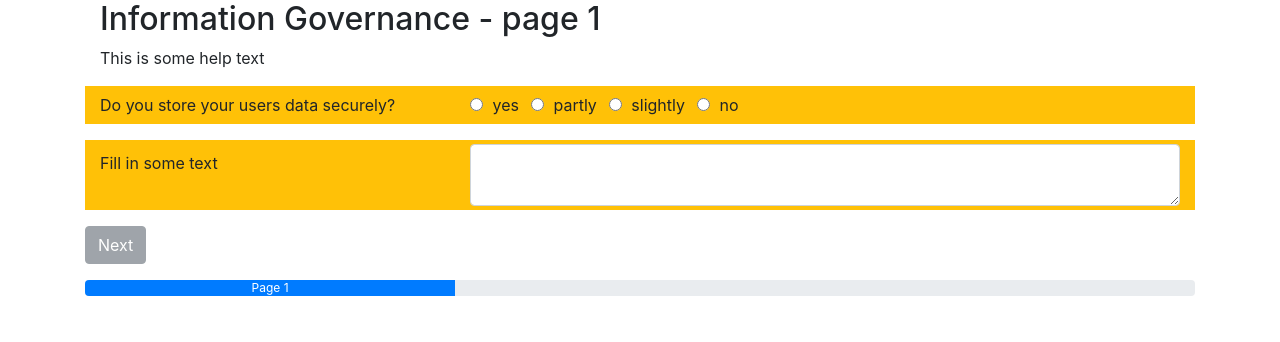
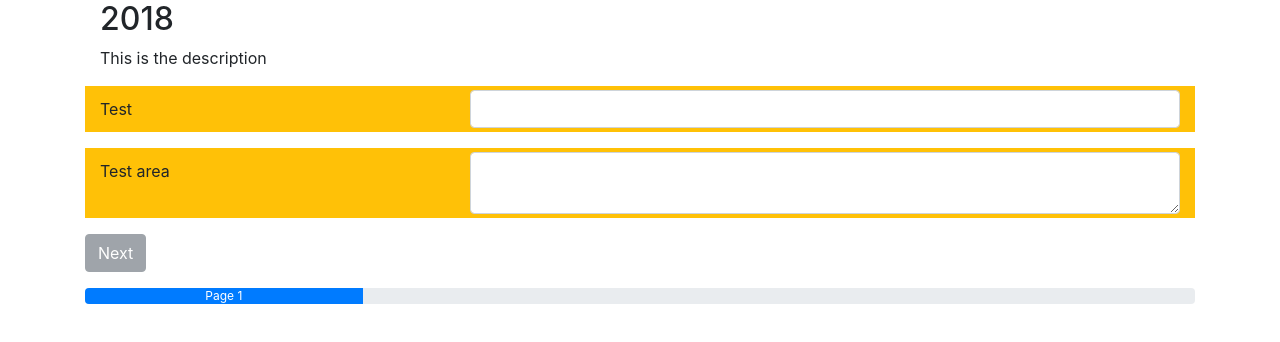
Before and after one commit to davidtron/react-survey-components, a React (Create React App) app: page / in a window 1280 px wide. Shown: the top 342 px of the page. Built offline with nearby package versions, Linux system fonts and the light colour scheme.

Commit message:
Adds text box as well as text area, prevents enter submitting the page

```diff
--- /dev/null
+++ b/src/components/TextAreaAnswer.js
@@ -0,0 +1,15 @@
+import React from 'react';
+import {Col, FormGroup, Input, Label} from 'reactstrap';
+
+const TextAreaAnswer = ({questionId, question, answer, ...props}) => {
+    return (
+        <FormGroup className="bg-warning py-sm-1" row>
+            <Label for={questionId} sm={4}>{question}</Label>
+            <Col sm={8}>
+            <Input className="mb-2 mb-sm-0" type="textarea" name={questionId} id={questionId} defaultValue={answer}/>
+            </Col>
+        </FormGroup>
+    )
+};
+
+export default TextAreaAnswer
--- a/src/components/TextAnswer.js
+++ b/src/components/TextBoxAnswer.js
@@ -1,15 +1,15 @@
 import React from 'react';
 import {Col, FormGroup, Input, Label} from 'reactstrap';
 
-const TextAnswer = ({questionId, question, answer, ...props}) => {
+const TextBoxAnswer = ({questionId, question, answer, ...props}) => {
     return (
         <FormGroup className="bg-warning py-sm-1" row>
             <Label for={questionId} sm={4}>{question}</Label>
             <Col sm={8}>
-            <Input className="mb-2 mb-sm-0" type="textarea" name={questionId} id={questionId} defaultValue={answer}/>
+            <Input className="mb-2 mb-sm-0" type="text" name={questionId} id={questionId} defaultValue={answer}/>
             </Col>
         </FormGroup>
     )
 };
 
-export default TextAnswer
+export default TextBoxAnswer
--- a/src/containers/Page.js
+++ b/src/containers/Page.js
@@ -1,7 +1,8 @@
 import React, {Component} from 'react';
 
 import RadioAnswers from '../components/RadioAnswers'
-import TextAnswer from '../components/TextAnswer'
+import TextAreaAnswer from '../components/TextAreaAnswer'
+import TextBoxAnswer from '../components/TextBoxAnswer'
 import {Button, Col, Form, FormGroup, Container, ButtonGroup} from 'reactstrap';
 import update from 'immutability-helper';
 
@@ -33,6 +34,10 @@ export default class Page extends Component {
         callbackWith(result);
     };
 
+    preventEnter = event => {
+        event.preventDefault();
+    };
+
     handleChange = async event => {
         const updatedAnswers = update(this.state.answers, {[event.target.name]: {$set: event.target.value}});
         this.setState({answers: updatedAnswers});
@@ -59,7 +64,10 @@ export default class Page extends Component {
                                      answers={question.answers} selectedAnswer={this.state.answers[question.questionId]}
                                      inline/>
             } else if (question.type === 'textarea') {
-                return <TextAnswer key={i} questionId={question.questionId} question={question.question}
+                return <TextAreaAnswer key={i} questionId={question.questionId} question={question.question}
+                                   answer={this.state.answers[question.questionId]}/>
+            } else if (question.type === 'text') {
+                return <TextBoxAnswer key={i} questionId={question.questionId} question={question.question}
                                    answer={this.state.answers[question.questionId]}/>
             }
             return <div>no questions</div>
@@ -69,22 +77,19 @@ export default class Page extends Component {
     render() {
 
 
-        // TODO - layout of page,
         return (
             <Container>
                 <h2>{this.pageData.title}</h2>
                 <p>{this.pageData.description}</p>
-                <Form onSubmit={this.handleSubmit} onChange={this.handleChange}>
+                <Form onSubmit={this.preventEnter} onChange={this.handleChange}>
 
                     {this.renderQuestions(this.pageData.questions)}
 
                     <FormGroup inline row>
                         <ButtonGroup sm={{offset: 0}}>
 
-
                             {this.previous !== null ?
-                                <Button disabled={this.unansweredQuestions()}
-                                        onClick={() => this.handleSubmit(this.previous)}>Previous</Button>
+                                <Button onClick={() => this.handleSubmit(this.previous)}>Previous</Button>
                                 : null
                             }
 
--- a/src/containers/Survey.js
+++ b/src/containers/Survey.js
@@ -17,19 +17,36 @@ export default class Survey extends Component {
             pages: [
                 {
                     pageId: "p1",
-                    title: "Information Governance - page 1",
-                    description: "This is some help text",
+                    title: "2018",
+                    description: "This is the description",
                     questions: [
                         {
                             questionId: "p1q1",
-                            type: "radio",
-                            question: "Do you store your users data securely?",
-                            answers: ["yes", "partly", "slightly", "no"]
+                            type: "text",
+                            question: "Test",
                         },
                         {
                             questionId: "p1q2",
                             type: "textarea",
-                            question: "Fill in some text",
+                            question: "Test area",
+                        },
+                    ]
+                },
+                {
+                    pageId: "p2",
+                    title: "Information Governance",
+                    description: "This is some help text",
+                    questions: [
+                        {
+                            questionId: "p2q1",
+                            type: "radio",
+                            question: "Do you store your users' data securely either on your systems or in the cloud?",
+                            answers: ["yes", "partly", "slightly", "no"]
+                        },
+                        {
+                            questionId: "p2q2",
+                            type: "textarea",
+                            question: "Notes",
                         },
                     ]
                 },
@@ -95,11 +112,12 @@ export default class Survey extends Component {
         return answers;
     };
 
-    quitPage = event => {
-        console.log("Quit page pressed");
+    quitPage = answersSubmitted => {
+        console.log("Complete page pressed");
+        this.saveSubmittedAnswers(answersSubmitted);
 
-        console.log(event);
-        //this.setState({currentPage: 0});
+        // TODO - now what?
+
     };
 
     previousPage = answersSubmitted => {
@@ -141,8 +159,8 @@ export default class Survey extends Component {
         let pageData = this.json.pages[currentPage];
         let answers = this.state.answers[pageData.pageId];
 
-        console.log("Current page is ", currentPage);
-        console.log("Using answers : ",answers);
+        // console.log("Current page is ", currentPage);
+        // console.log("Using answers : ",answers);
 
         return (
             <Container>
```
